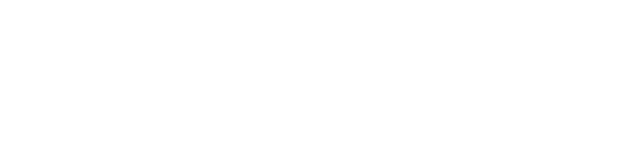
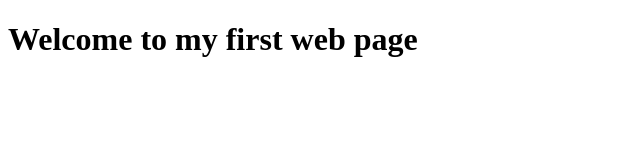
Before and after one commit to ngt93/cohort-8, a plain HTML site: page index.html in a window 1280 px wide. Shown: the whole page, without its empty margins (0-640 px from the left). Drawn offline with Linux system fonts and the light colour scheme.

Commit message:
Update index.html

```diff
--- a/index.html
+++ b/index.html
@@ -4,7 +4,9 @@
     <meta charset="UTF-8" />
     <meta http-equiv="X-UA-Compatible" content="IE=edge" />
     <meta name="viewport" content="width=device-width, initial-scale=1.0" />
-    <title>Document</title>
+    <title>My web page</title>
   </head>
-  <body></body>
+  <body>
+    <h1>Welcome to my first web page</h1>
+  </body>
 </html>
```
